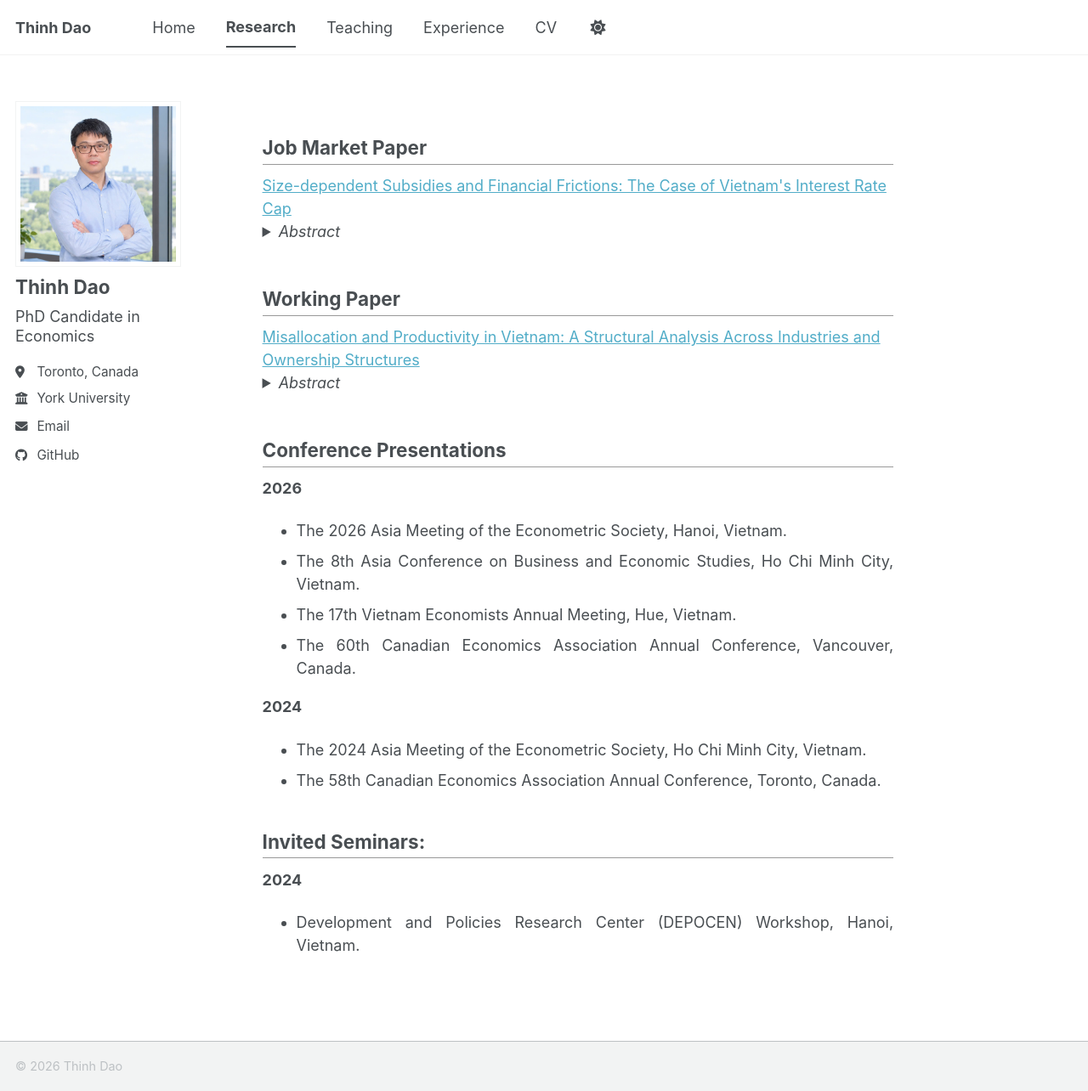
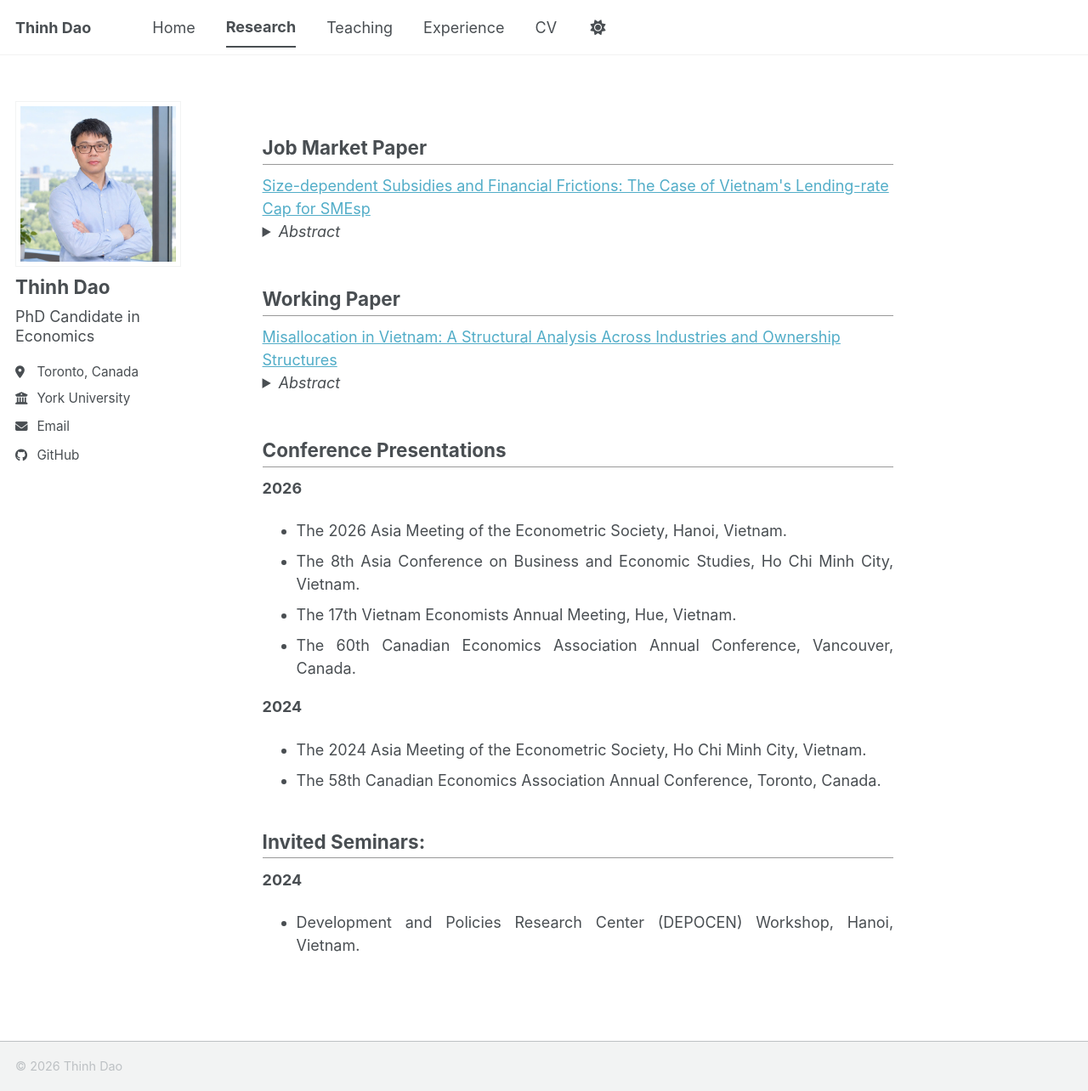
Before and after one commit to thinh-dao-econ/thinh-dao-econ.github.io, a Jekyll site: the page built from _pages/research.md, in a window 1280 px wide and 1284 px high. Shown: the whole window at 85% size. Built offline with Jekyll 4.4.1, drawn with Linux system fonts in a browser that asks for light colours; a style sheet for code colours, icons or effects is not loaded.

Commit message:
Update research papers and abstracts in markdown

```diff
--- a/_pages/research.md
+++ b/_pages/research.md
@@ -21,7 +21,7 @@ details > ul { margin-top: 0 !important; }
 
 ## Job Market Paper
 
-<div class="res-head"> <a href="{{ site.baseurl }}/files/Thinh_Dao_JMP.pdf" target="_blank" rel="noopener noreferrer">Size-dependent Subsidies and Financial Frictions: The Case of Vietnam's Interest Rate Cap</a> </div>
+<div class="res-head"> <a href="{{ site.baseurl }}/files/Thinh_Dao_JMP_Oct30_2026.pdf" target="_blank" rel="noopener noreferrer">Size-dependent Subsidies and Financial Frictions: The Case of Vietnam's Lending-rate Cap for SMEsp</a> </div>
 
 <details markdown="1">
 <summary style="cursor:pointer;"><em>Abstract</em></summary>
@@ -32,13 +32,12 @@ Motivated by a policy in Vietnam that capped short-term lending rates for small
 
 ## Working Paper
 
-<div class="res-head"> <a href="{{ site.baseurl }}/files/Thinh_Dao_Misallocation_in_Vietnam.pdf" target="_blank" rel="noopener noreferrer">Misallocation and Productivity in Vietnam: A Structural Analysis Across Industries and Ownership Structures</a> </div>
+<div class="res-head"> <a href="{{ site.baseurl }}/files/Thinh_Dao_Misallocation_in_Vietnam_Feb2026.pdf" target="_blank" rel="noopener noreferrer">Misallocation in Vietnam: A Structural Analysis Across Industries and Ownership Structures</a> </div>
 
 <details markdown="1">
 <summary style="cursor:pointer;"><em>Abstract</em></summary>
 
-In this paper, I use a comprehensive firm-level dataset and develop a structural general equilibrium model featuring three layers of economic organization: firms, ownership structures (state-owned, non-state, and foreign-invested), and industries to quantify resource misallocation in Vietnam over the 2011-2020 period. I also decompose the effect of distortions in each structural layer to aggregate productivity. The findings reveal significant allocative inefficiencies within the Vietnamese economy, that intensify over time. Distortions in the capital market have a weaker
-impact on aggregate productivity than those in the labor market—a pattern that persists across various aggregation levels. Counterfactual exercises show that distortions among firms within industry-ownership groups and across industries are the primary drivers of inefficiency. In contrast, distortions across ownership structures within industries have a minor effect on aggregate productivity and exhibit a modest declining trend, largely due to reductions in labor distortions.
+In this paper, I use a comprehensive firm-level dataset and develop a structural general equilibrium model featuring three layers of economic organization: firms, ownership structures (state-owned, non-state, and foreign-invested), and industries to quantify resource misallocation in Vietnam over the 2011-2020 period. I also decompose the effect of distortions in each structural layer on aggregate productivity. The findings reveal significant allocative inefficiencies within the Vietnamese economy, that intensify over time. Distortions in the capital market have a weaker impact on aggregate productivity than those in the labor market—a pattern that persists across various aggregation levels. Counterfactual exercises show that distortions among firms within industry-ownership groups and across industries are the primary drivers of inefficiency. In contrast, distortions across ownership structures within industries have a minor effect on aggregate productivity and exhibit a modest declining trend, largely due to reductions in labor distortions.
 
 </details>
 
```
